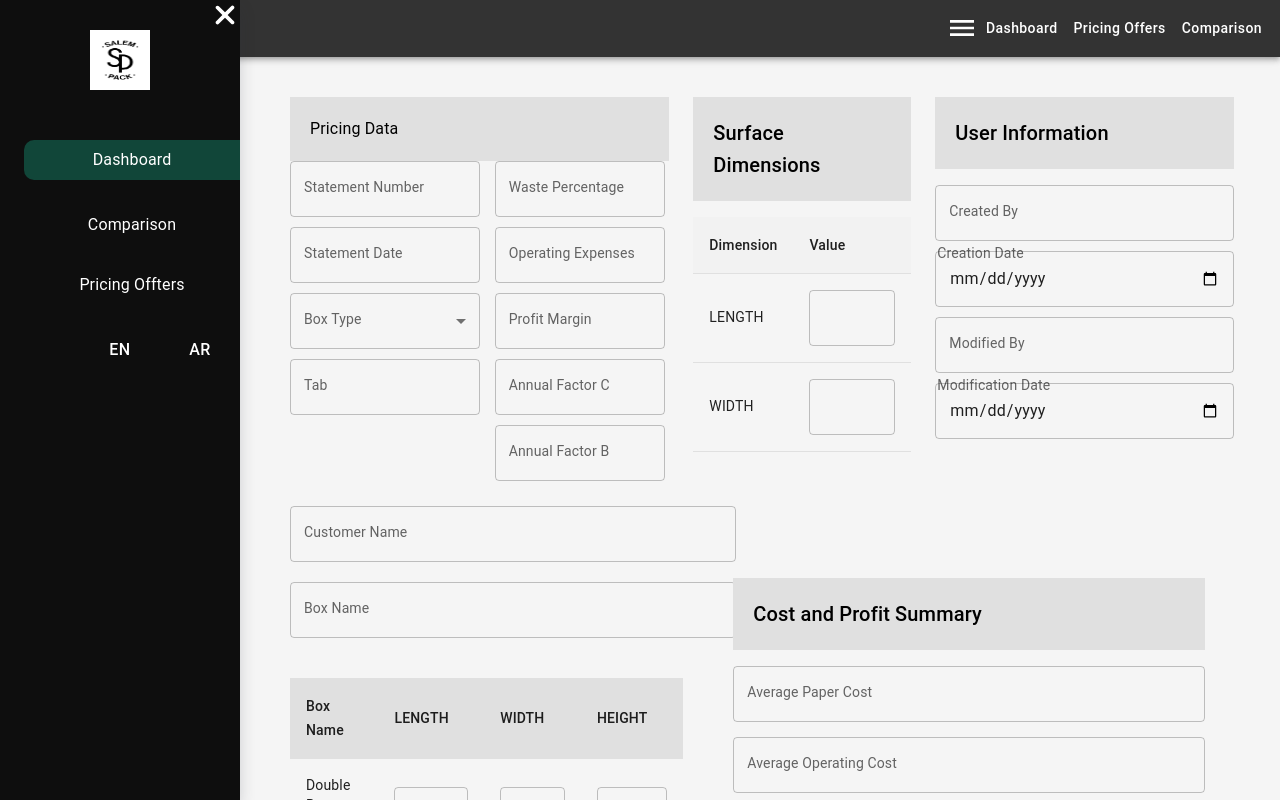
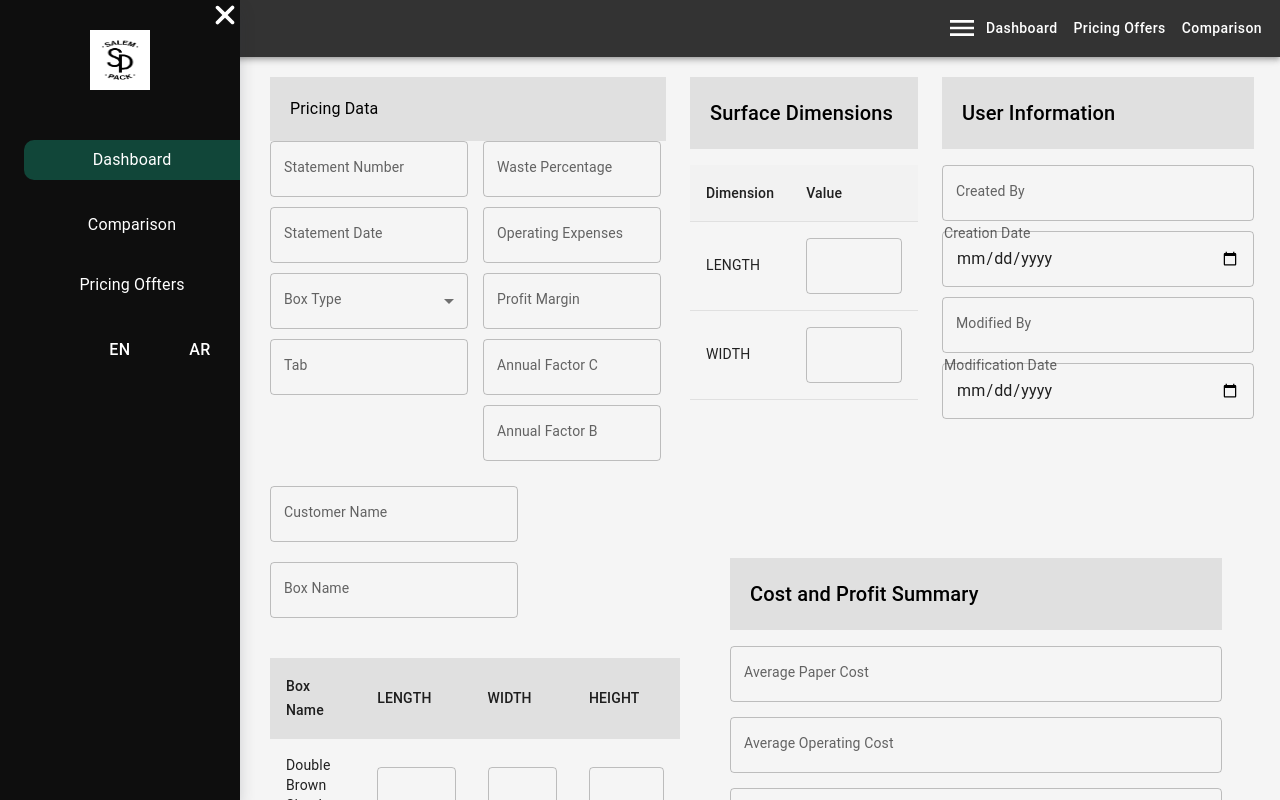
Before and after one commit to karim40188/pricing-project-master, a React (Vite) app: page /home in a window 1280 px wide. Shown: the top 800 px of the page. Built offline with nearby package versions, Linux system fonts and the light colour scheme.

Commit message:
some edit

```diff
--- a/src/components/Home.jsx
+++ b/src/components/Home.jsx
@@ -175,7 +175,7 @@ function Home() {
               <Box>
                 <Box>
                   <TextField
-                    sx={{ width: "180%",my:'10px'  }}
+                    sx={{ width: "100%",my:'10px'  }}
                     label={t("customerName")}
                     value={customerName}
                     onClick={handleTextFieldClick}
@@ -246,7 +246,7 @@ function Home() {
                   </Dialog>
                 </Box>
                 <TextField
-                  sx={{ width: "180%",my:'10px',}}
+                  sx={{ width: "100%",my:'10px',}}
                   label={t("boxName")}
                   variant="outlined"
                 />
--- a/src/components/Layout.jsx
+++ b/src/components/Layout.jsx
@@ -24,8 +24,8 @@ function Layout() {
           sx={{
             width: sideBarOpen ? "80%" : "90%",
             mx: "auto",
-            ml: sideBarOpen ? "250px" : "50px",
-            padding: "40px"
+            ml: sideBarOpen ? {xs:"0",md:"250px"} : "45px",
+            padding: "20px"
           }}
         >
           <Outlet />
```
